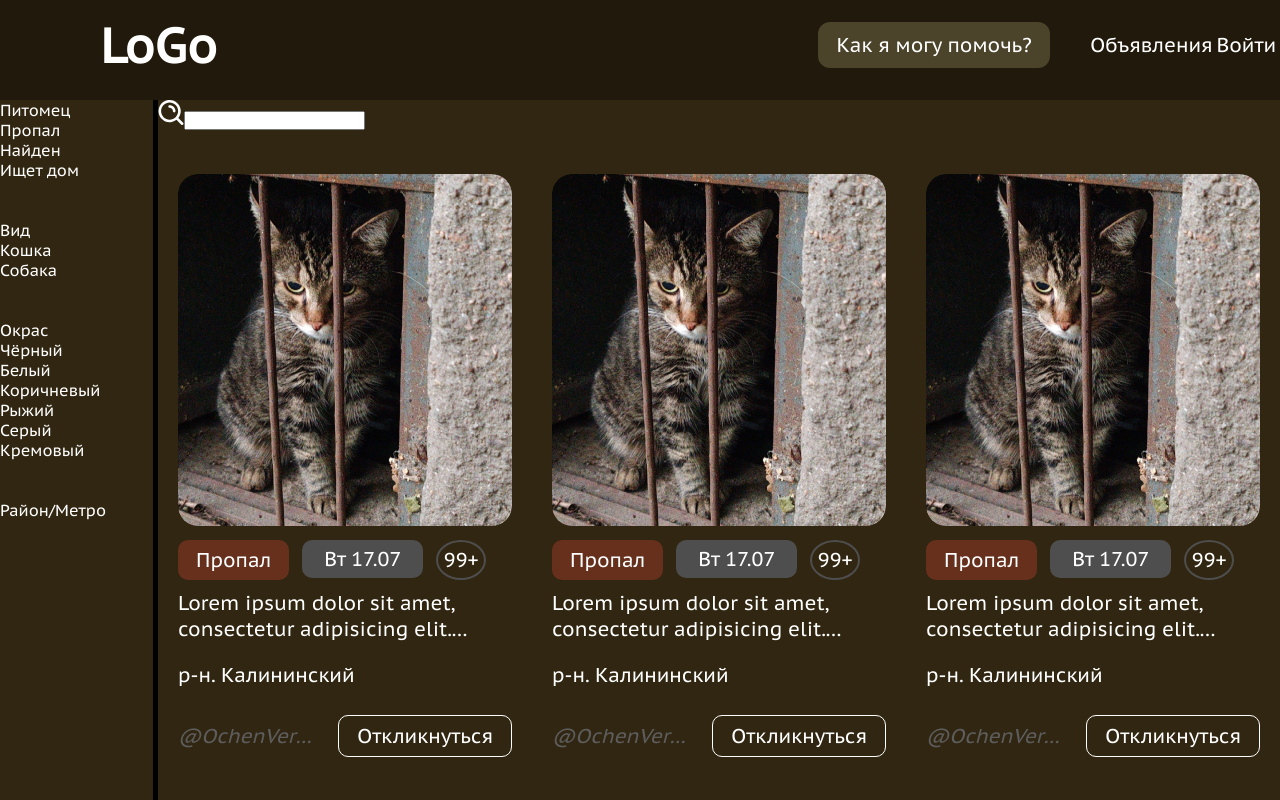
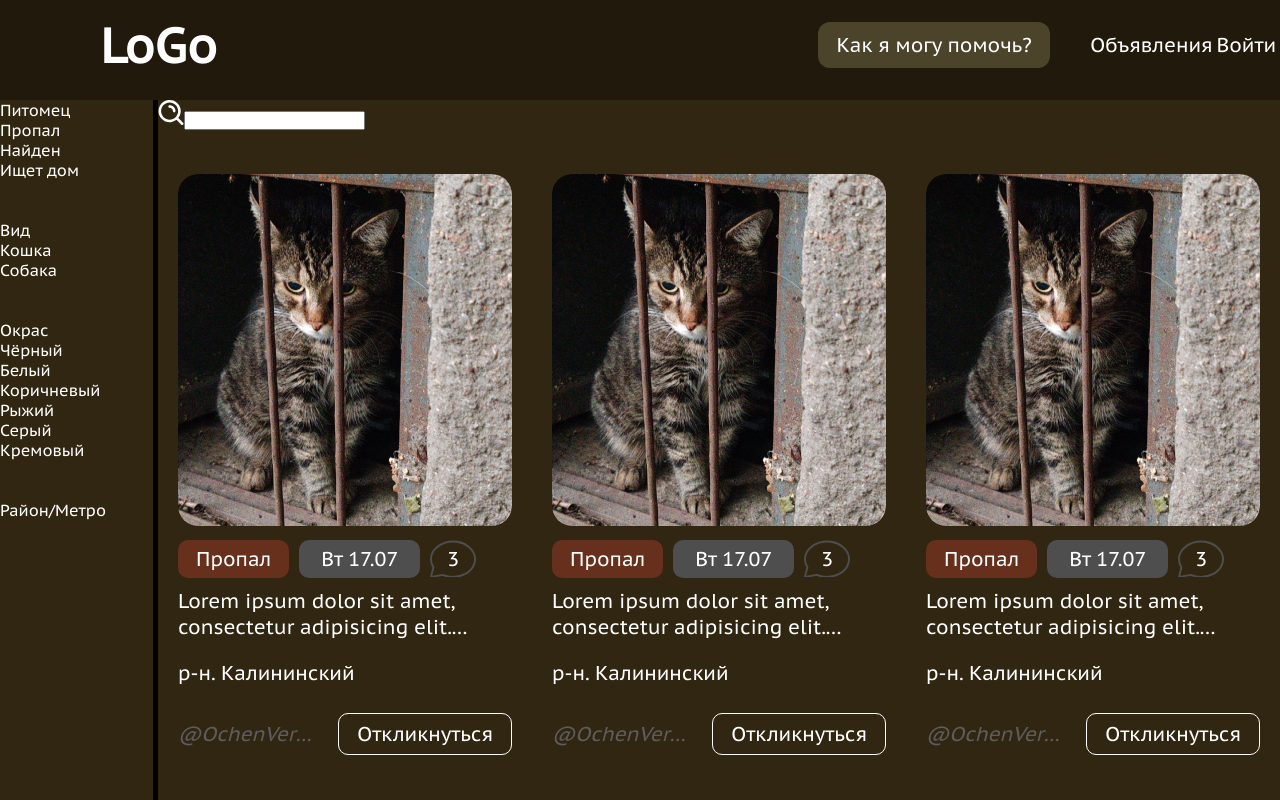
Before and after one commit to kotopesp/sos-kotopes, an Angular app in the folder frontend/: page /ads in a window 1280 px wide. Shown: the top 800 px of the page. Built offline with nearby package versions, Linux system fonts and the light colour scheme.

Commit message:
feat(ad-card): rewrite mark with the number of comments on the card

```diff
--- a/frontend/src/app/common-ui/ad-pet/ad-pet.component.html
+++ b/frontend/src/app/common-ui/ad-pet/ad-pet.component.html
@@ -5,7 +5,9 @@
   <div class="block__info__pet">
     <p class="propal ft20 fw400">Пропал</p>
     <p class="block__info__date ft20 fw400">Вт 17.07</p>
-    <p class="block__info__comments ft20 fw400">99+</p>
+    <div class="block__info__comments ft20 fw400">
+      <p>3</p>
+    </div>
   </div>
   <div class="block__description__pet ft20 fw400">Lorem ipsum dolor sit amet, consectetur adipisicing elit. Adipisci aliquam animi consectetur distinctio dolorem excepturi hic itaque, libero minus, neque quam, saepe tempore. Non perspiciatis tempore voluptate. Modi similique, totam!</div>
   <div class="block__place__pet ft20 fw400">р-н. Калининский</div>
--- a/frontend/src/app/common-ui/ad-pet/ad-pet.component.scss
+++ b/frontend/src/app/common-ui/ad-pet/ad-pet.component.scss
@@ -45,7 +45,7 @@
   .block__info__pet {
     display: grid;
     grid-template-columns: repeat(3, 1fr);
-    column-gap: 13px;
+    column-gap: 10px;
 
     .block__info__date {
       width: 121px;
@@ -56,13 +56,18 @@
       align-content: center;
     }
 
-    .block__info__comments {
-      width: 50px;
-      height: 40px;
+    .block__info__comments{
+      display: flex;
+      justify-content: center;
+      align-items: center;
+      background: url(../../../../public/assets/icons/comment-icon.svg);
+      background-repeat: no-repeat;
+      background-size: cover;
+      height: 37px;
+      width: 46px;
+      padding: 6px 0px;
       text-align: center;
       align-content: center;
-      border-radius: 50%;
-      border: 2px solid var(--gray-color-button)
     }
 
     //Временно
```
Also changed, not shown: frontend/public/assets/icons/comment-icon.svg (added).
